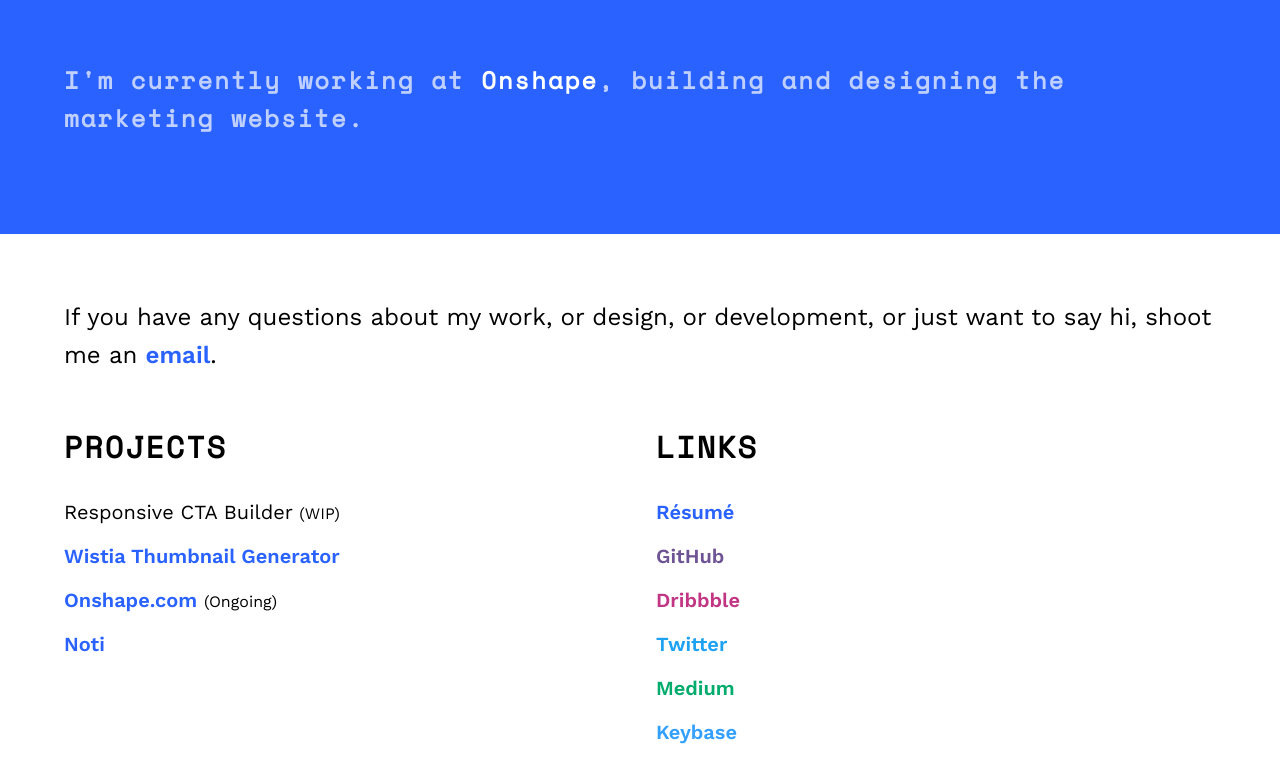
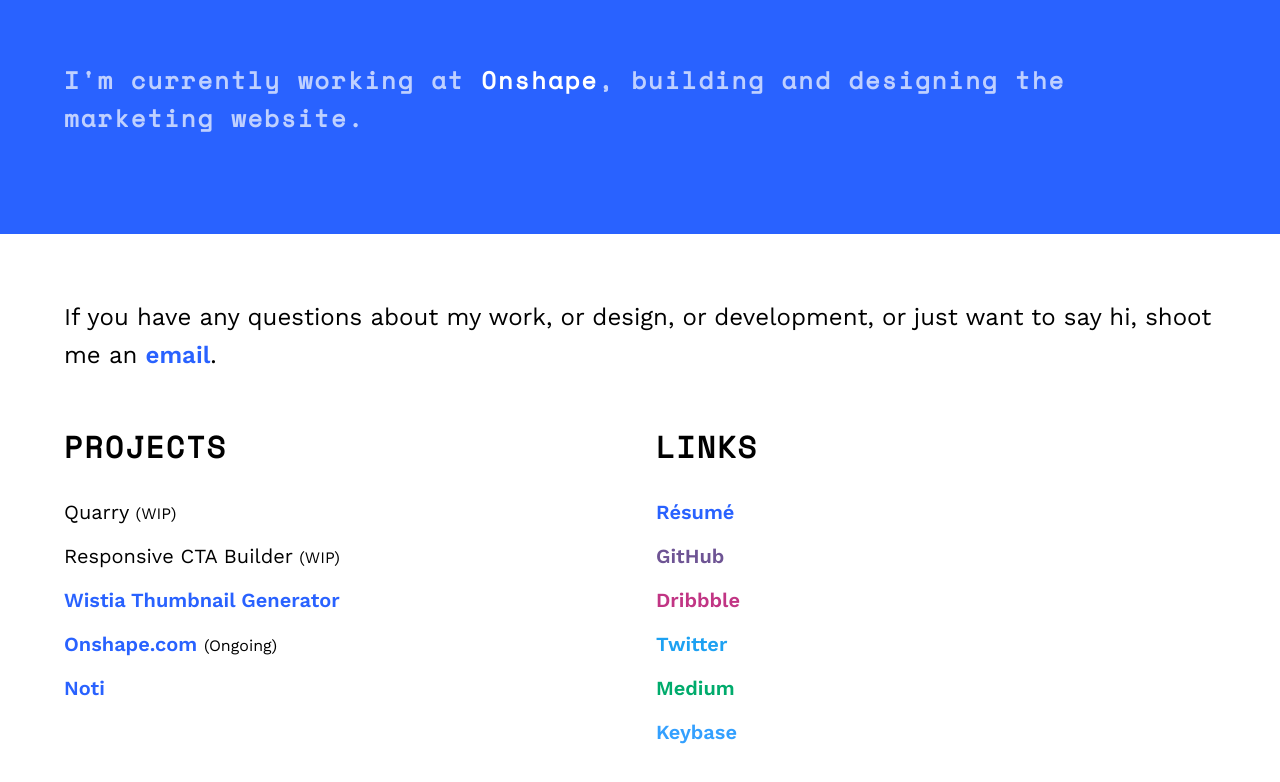
Before and after one commit to mirshko/reiner.design, a website: page index.html in a window 1280 px wide. Shown: the part 642-1424 px from the top of the page. Drawn offline with nearby package versions, Linux system fonts and the light colour scheme; files that its build step writes are made by us from their sources.

Commit message:
:sparkles: Adding Quarry to the website

```diff
--- a/index.html
+++ b/index.html
@@ -34,6 +34,7 @@
 			<div class="col projects">
 				<h2>projects</h2>
 				<ul>
+					<li>Quarry <small>(WIP)</small></li>
 					<li>Responsive CTA Builder <small>(WIP)</small></li>
 					<li><a target="_blank" href="http://thumbnailer.reiner.io">Wistia Thumbnail Generator</a></li>
 					<li><a target="_blank" href="http://onshape.com">Onshape.com</a> <small>(Ongoing)</small></li>
```
